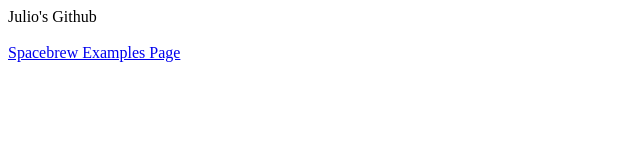
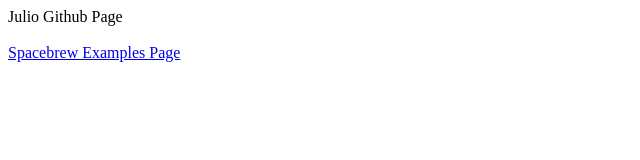
Before and after one commit to julioterra/julioterra.github.io, a plain HTML site: page index.html in a window 1280 px wide. Shown: the full height of the page, 0-640 px from the left. Drawn offline with Linux system fonts and the light colour scheme.

Commit message:
Update index.html

```diff
--- a/index.html
+++ b/index.html
@@ -3,7 +3,7 @@
 	</head>
 	<body>
 		<div>
-			Julio's Github
+			Julio Github Page
 		</div>
 
 		<br />
```
